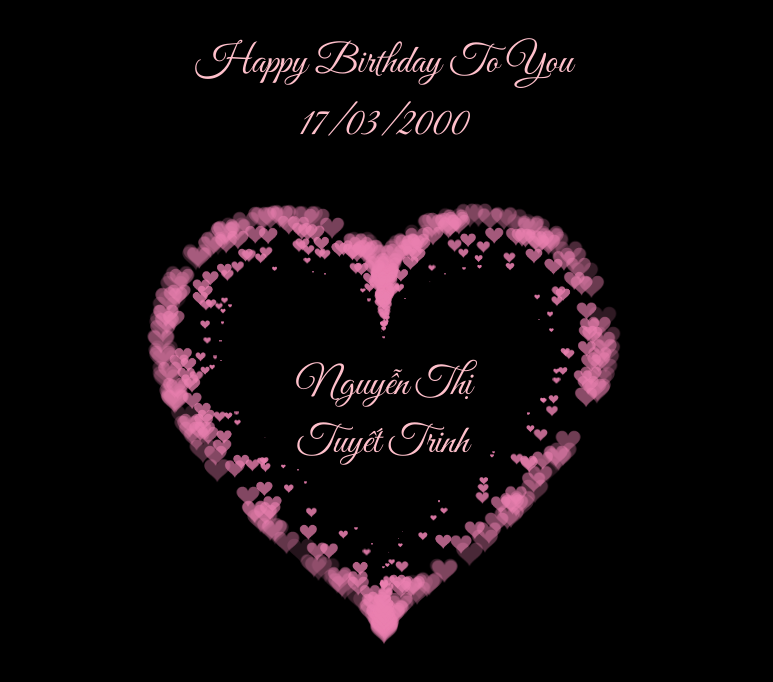
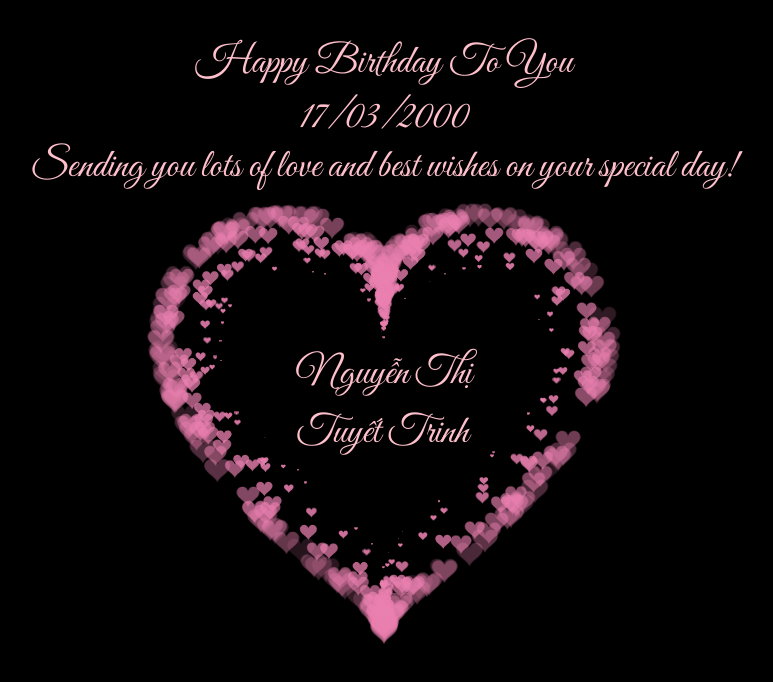
Before and after one commit to nttt17032000/-nttt17032000.github.io, a plain HTML site: page index.html in a window 1280 px wide. Shown: the whole page, without its empty margins (256-1029 px from the left). Drawn offline with Linux system fonts and the light colour scheme.

Commit message:
first commit

```diff
--- a/index.html
+++ b/index.html
@@ -49,13 +49,16 @@
     <h1 style="font: 400 40px/0.8 'Great Vibes', Helvetica, sans-serif;color: pink;">Happy Birthday To You</h1>
   </div>
   <div style="width: 100%; display: flex; justify-content: center; margin-top: -30px">
-    <h2 style="font: 400 40px/0.8 'Great Vibes', Helvetica, sans-serif;color: pink;">17/03/2000</h1>
+    <h1 style="font: 400 40px/0.8 'Great Vibes', Helvetica, sans-serif;color: pink;">17/03/2000</h1>
+  </div>
+  <div style="width: 100%; display: flex; justify-content: center; margin-top: -50px">
+    <p style="font: 400 40px/0.8 'Great Vibes', Helvetica, sans-serif;color: pink;">Sending you lots of love and best wishes on your special day!</p>
   </div>
   <div style="
     width: 100%;
     height: 100%;
     position: absolute;">
-    <div style="width: 100%;height: 100%;display: flex;justify-content: center;align-items: center;margin-top: -160px;">
+    <div style="width: 100%;height: 100%;display: flex;justify-content: center;align-items: center;margin-top: -220px;">
       <div>
         <h1 style="font: 400 40px/0.8 'Great Vibes', Helvetica, sans-serif;color: pink;">Nguyễn Thị</h1>
         <h1 style="font: 400 40px/0.8 'Great Vibes', Helvetica, sans-serif;color: pink;">Tuyết Trinh</h1>
```
